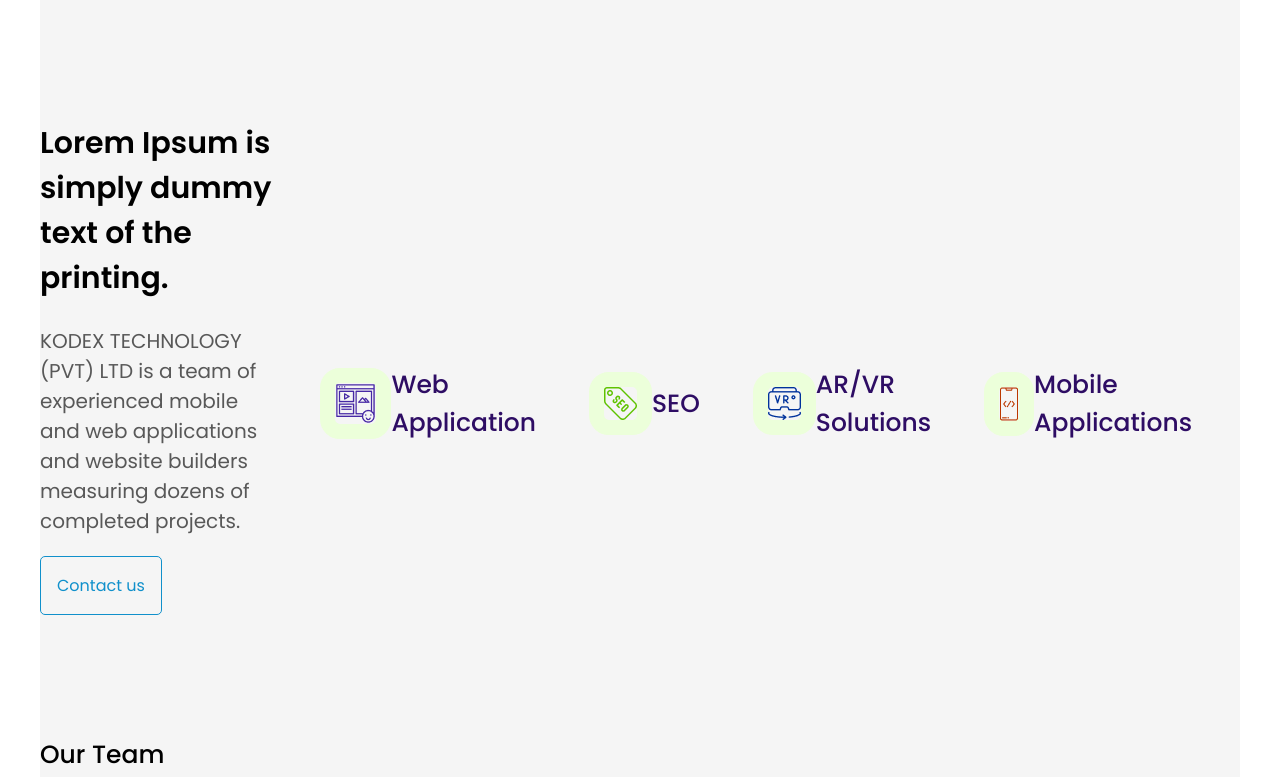
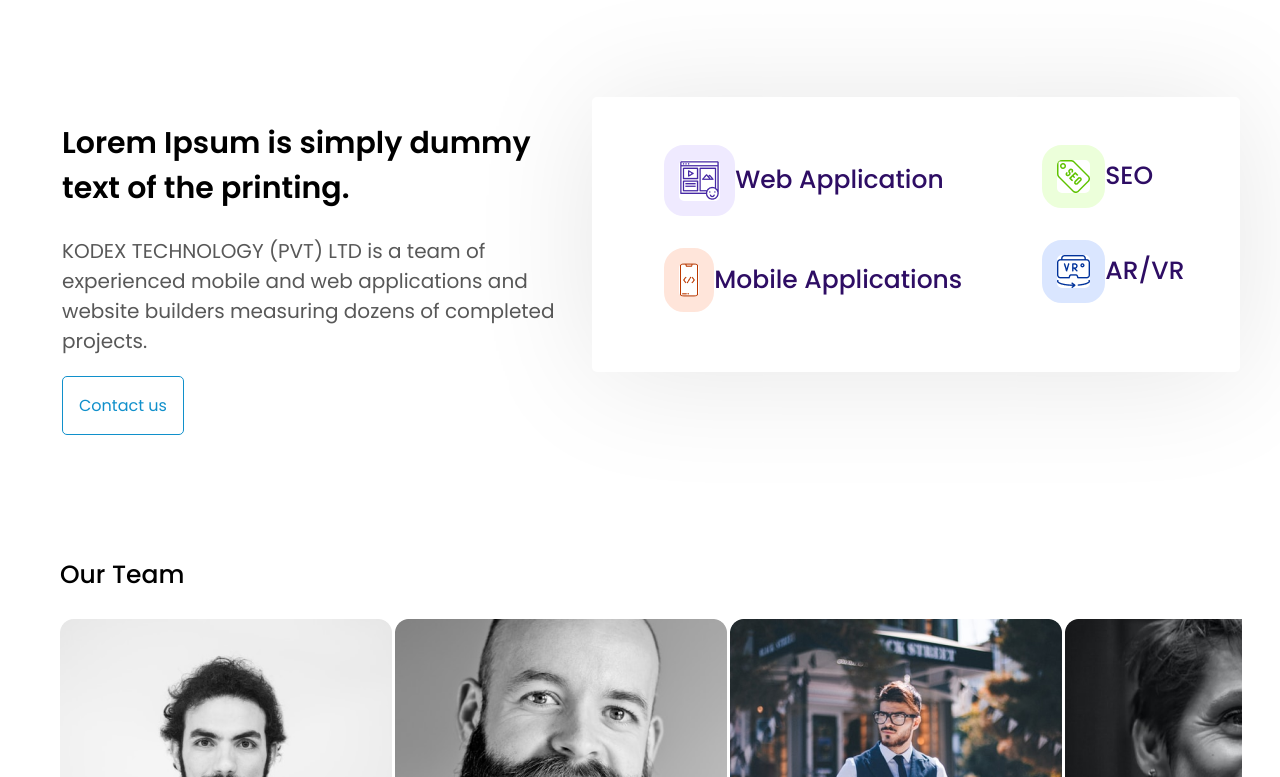
Before and after one commit to thaialcantara/agency-web, a plain HTML site: page aboutus.html in a window 1280 px wide. Shown: the part 1449-2226 px from the top of the page. Drawn offline with Linux system fonts and the light colour scheme.

Commit message:
estilizando paginas about-us e index

```diff
--- a/aboutus.css
+++ b/aboutus.css
@@ -1,5 +1,5 @@
 :root {
-    --branco-principal: #f5f5f5;
+    --branco-principal: #FFFFFF;
     --branco: #FFFFFF;
     --azul: #1090CB;
     --preto: #000000;
@@ -14,7 +14,7 @@
     display: flex;
     justify-content: space-between;
     align-items: center;
-    border-bottom: 1px solid var(--cinza-claro);
+    border-bottom: 1px solid #E5E5E5;
 }
 
 .logo {
@@ -58,7 +58,6 @@
     display: flex;
     padding: 23px;
     margin: 6em 0.5em;
-
 }
 
 
@@ -84,7 +83,7 @@
 
 .secundario {
     padding: 3em;
-    margin: 2em 2em;
+    margin: 2em 2em 2em -1em;
 }
 
 
@@ -126,7 +125,7 @@
 }
 
 .botao__titulo {
-    margin: 1em 13em;
+    margin: 1em 13em 2em;
     font-size: 25px;
     font-weight: 600;
     color: #252525;
@@ -162,15 +161,37 @@
 .item {
     display: flex;
     align-items: center;
-    margin: 5px;
+    margin: 2em;
     margin-right: 3em;
 }
 
 .imagem-secundaria {
     display:flex;
+
+}
+
+.item__imagem-1 {
+    border: 15px solid ;
+    border-radius: 20px;
+    border-color: #EFEAFF;
+}
+
+.item__imagem-2 {
     border: 15px solid ;
     border-radius: 20px;
     border-color: #ECFFDA;
+}
+
+.item__imagem-3 {
+    border: 15px solid ;
+    border-radius: 20px;
+    border-color: #DAE6FF;
+}
+
+.item__imagem-4 {
+    border: 15px solid ;
+    border-radius: 20px;
+    border-color: #FFE5DA;
 }
 
 .item-texto {
@@ -187,6 +208,7 @@
 
 .time {
     font-family: var(--fonte-principal);
+    margin: 0 20px;
 }
 
 .titulo-time {
@@ -220,7 +242,7 @@
     font-size: 18px;
     font-weight: 600;
     color: var(--preto);
-    margin: 0;
+    margin: 0 0 5em 0;
 }
 
 .container__botao {
@@ -304,5 +326,19 @@
     font-family: var(--fonte-principal);
     background:#E8F4FA;
     text-align: center;
-    padding: 6em;
+    padding: 8em;
 }
+
+.card {
+    background-color: #FFFFFF;
+    box-shadow: 0px 4px 124px 0px #0000001A;
+    border-radius: 5px;
+    height: 275px;
+    width: 673px;
+
+}
+
+.box {
+    width: 44%;
+    margin: 0 22px;
+}
--- a/aboutus.html
+++ b/aboutus.html
@@ -70,10 +70,12 @@
             <p class="descricao__secundaria">KODEX TECHNOLOGY (PVT) LTD is a team of experienced mobile and web applications and website builders measuring dozens of completed projects.</p>
             <a href="#" class="container__botao">Contact us</a>
         </div>
+                <div class="card">
                 <ul class="lista-item">
+                    <div class="coluna-a">
                     <li class="item">
                         <div class="imagem-secundaria">
-                            <img src="../agency-web/img/website-content 1.png" alt="Web Application" class="item__imagem">
+                            <img src="../agency-web/img/website-content 1.png" alt="Web Application" class="item__imagem-1">
                         </div>
                         <div class="item-texto">
                             <h3 class="item__titulo">Web Application</h3>
@@ -82,7 +84,18 @@
                     </li>
                     <li class="item">
                         <div class="imagem-secundaria">
-                            <img src="../agency-web/img/seo-tag 1.png" alt="SEO" class="item__imagem">
+                            <img src="../agency-web/img/Group.png" alt="Mobile Applications" class="item__imagem-4">
+                        </div>
+                        <div class="item-texto">
+                            <h3 class="item__titulo">Mobile Applications</h3>
+
+                        </div>
+                    </li>
+                </div>
+                <div class="coluna-b">
+                    <li class="item">
+                        <div class="imagem-secundaria">
+                            <img src="../agency-web/img/seo-tag 1.png" alt="SEO" class="item__imagem-2">
                         </div>
                         <div class="item-texto">
                             <h3 class="item__titulo">SEO</h3>
@@ -91,24 +104,17 @@
                     </li>
                     <li class="item">
                         <div class="imagem-secundaria">
-                            <img src="../agency-web/img/immersive 1.png" alt="AR/VR Solutions" class="item__imagem">
+                            <img src="../agency-web/img/immersive 1.png" alt="AR/VR Solutions" class="item__imagem-3">
                         </div>
                         <div class="item-texto">
-                            <h3 class="item__titulo">AR/VR Solutions</h3>
+                            <h3 class="item__titulo">AR/VR</h3>
 
                         </div>
                     </li>
-                    <li class="item">
-                        <div class="imagem-secundaria">
-                            <img src="../agency-web/img/Group.png" alt="Mobile Applications" class="item__imagem">
-                        </div>
-                        <div class="item-texto">
-                            <h3 class="item__titulo">Mobile Applications</h3>
-
-                        </div>
-                    </li>
+                </div>
                 </ul>
             </div>
+        </div>
 
             <div class="container">
             <section class="time">
--- a/styles.css
+++ b/styles.css
@@ -13,6 +13,7 @@
     display: flex;
     justify-content: space-between;
     align-items: center;
+    border-bottom: 1px solid #E5E5E5;
 }
 
 .logo {
@@ -45,7 +46,7 @@
 }
 
 .lista-menu__link-contato {
-    background-color: blue;
+    background-color: var(--azul);
     border-radius: 5px;
     padding: 3px;
     color: #FFFFFF;
@@ -147,9 +148,31 @@
 
 .imagem-secundaria {
     display:flex;
+
+}
+
+.item__imagem-1 {
+    border: 15px solid ;
+    border-radius: 20px;
+    border-color: #EFEAFF;
+}
+
+.item__imagem-2 {
     border: 15px solid ;
     border-radius: 20px;
     border-color: #ECFFDA;
+}
+
+.item__imagem-3 {
+    border: 15px solid ;
+    border-radius: 20px;
+    border-color: #DAE6FF;
+}
+
+.item__imagem-4 {
+    border: 15px solid ;
+    border-radius: 20px;
+    border-color: #FFE5DA;
 }
 
 .container-secundario {
@@ -224,6 +247,14 @@ color: var(--azul);
 }
 
 .botao__titulo {
+    font-size: 25px;
+    font-weight: 600;
+    color: #252525;
+
+}
+
+.botao__titulo-mail {
+    margin: 1em 13em 2em;
     font-size: 25px;
     font-weight: 600;
     color: #252525;
```
Also changed, not shown: index.html (+5 -5 lines).
